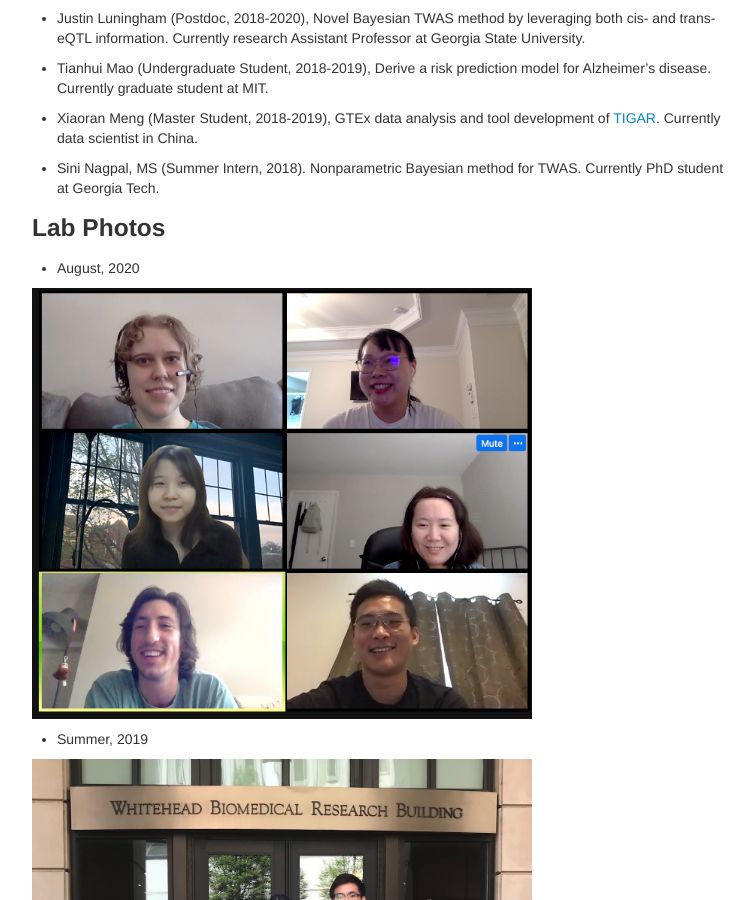
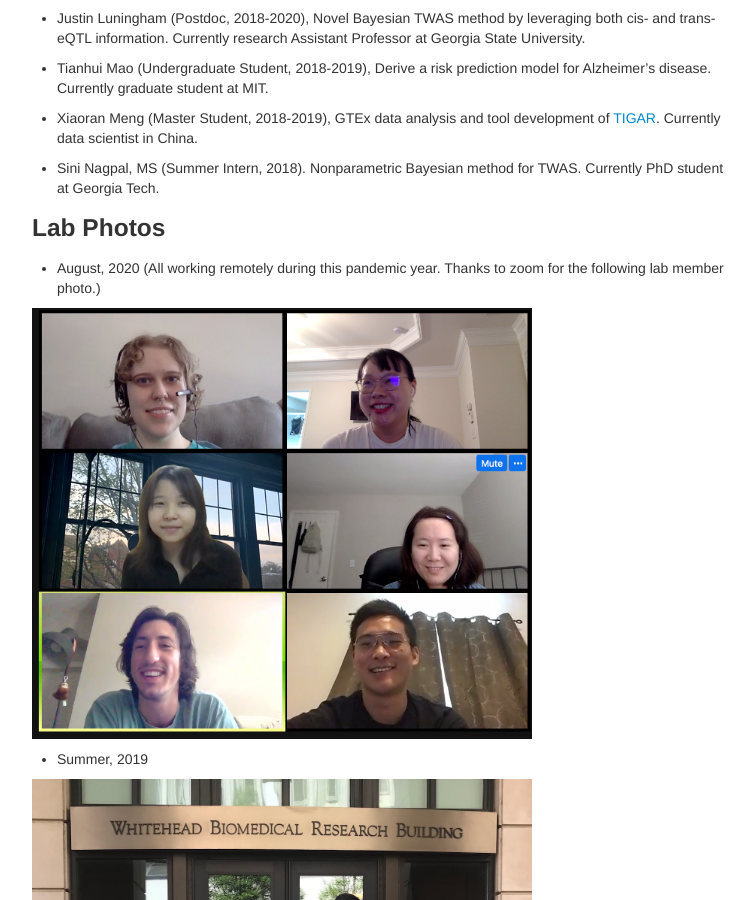
Before and after one commit to yanglab-emory/yanglab-emory.github.io, a Jekyll site: the page built from pages/lab.md, in a window 1280 px wide and 900 px high, scrolled down 478 px. Shown: the whole window, without its empty margins (258-1012 px from the left). Built offline with Jekyll 4.4.1, drawn with Linux system fonts in a browser that asks for light colours.

Commit message:
update lab photo

```diff
--- a/pages/lab.md
+++ b/pages/lab.md
@@ -31,7 +31,7 @@ title: "Lab members"
 
 ### Lab Photos
 
-* August, 2020
+* August, 2020 (All working remotely during this pandemic year. Thanks to zoom for the following lab member photo.)
 
 <img style="float: center;" src="../assets/LabMeeting_08_13_2020.png" width = "500" height = "500">
 
```
